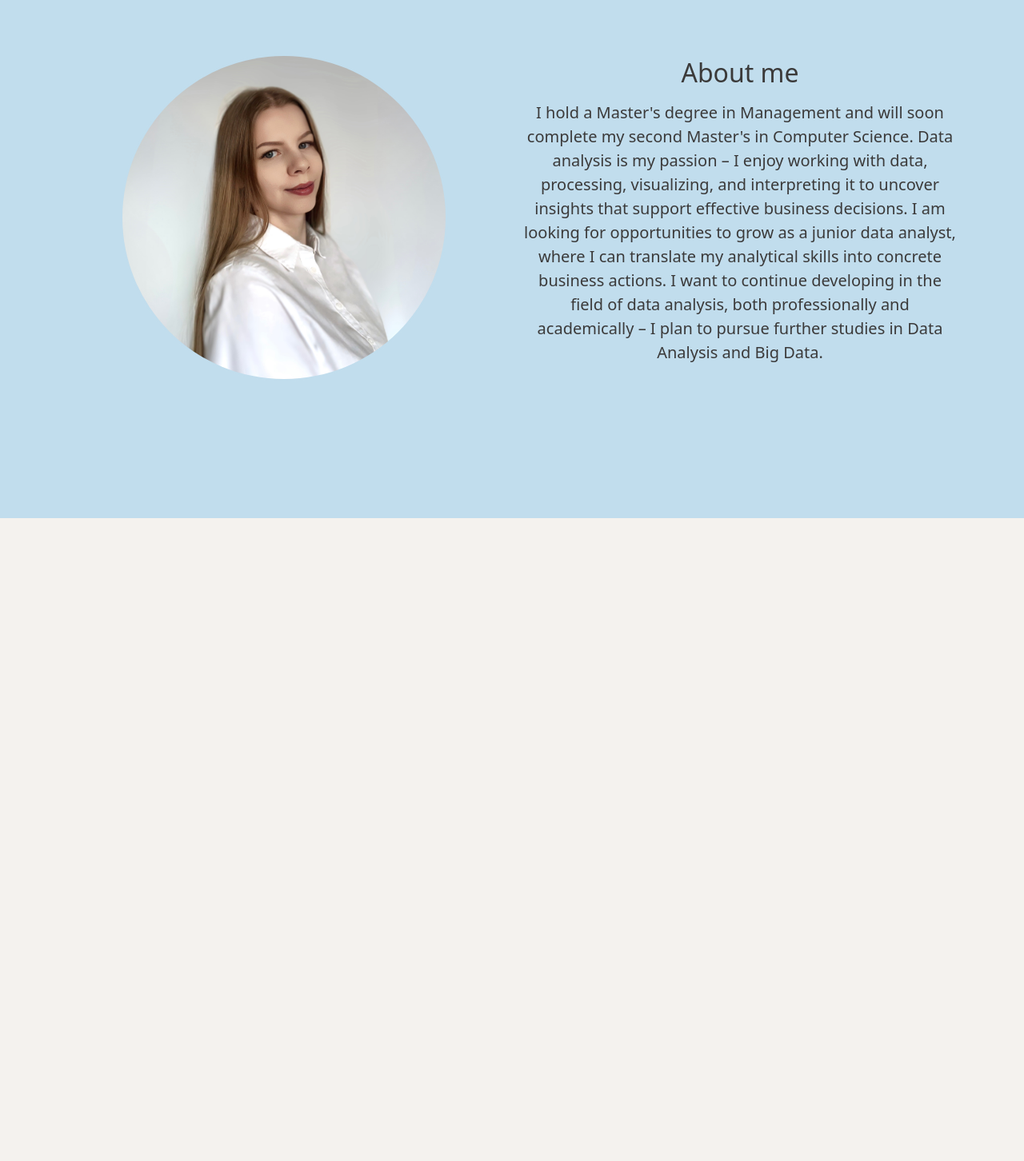
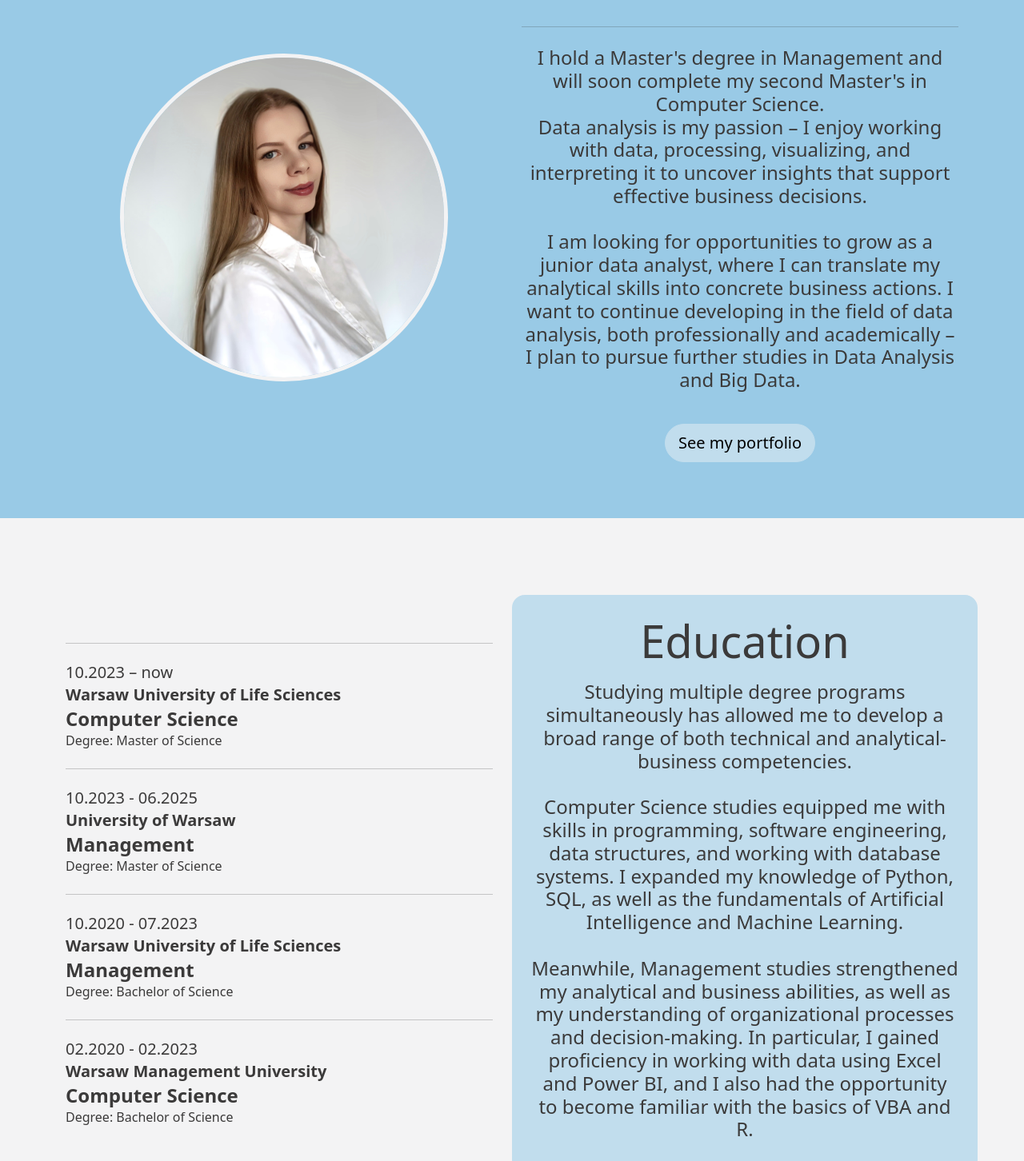
Before and after one commit to LauraSzymanska/portfolio, an Angular app: page /portfolio#/aboutme in a window 1280 px wide. Shown: the part 152-1604 px from the top of the page at 80% size. Before the commit the page ends 800 px from the top, so only its background shows below. Built offline with nearby package versions, Linux system fonts and the light colour scheme.

Commit message:
education section

```diff
--- a/src/styles/_variables.scss
+++ b/src/styles/_variables.scss
@@ -1,6 +1,7 @@
 $blue-dark: #99cae6;
 $blue-light: #c1dded;
 $beige: #f4f2ee;
+$white-gray: #f3f3f4;
 
 $text-primary: #3b3a3a;
 $text-secondary: #666464;
@@ -13,5 +14,6 @@ $theme-colors: (
   "secondary": $secondary,
   "beige": $beige,
   "light-blue": $blue-light,
-  "dark-blue": $blue-dark
+  "dark-blue": $blue-dark,
+  "white-gray": $white-gray
 );
--- a/src/views/aboutme/aboutme.component.html
+++ b/src/views/aboutme/aboutme.component.html
@@ -1,18 +1,75 @@
-<a href="" class="btn btn-secondary btn-lg position-fixed top-0 start-0 m-5">
+<button class="btn btn-secondary btn-lg position-fixed top-0 start-0 m-5" (click)="goBack()">
   < Back
-</a>
-<section id="about" class="bg-light-blue d-flex align-items-center" style="min-height: 100vh;">
+</button>
+
+<section id="about" class="bg-dark-blue d-flex align-items-center" style="min-height: 100vh;">
     <div class="container text-center">
       <div class="d-flex justify-content-start mb-4">
       </div>
       <div class="row align-items-center mt-5">
         <div class="col-md-6">
-          <img src="other/myphoto.jpg" alt="Me" class="img-fluid rounded-circle border border-3 border-secondary w-75">
+          <img src="other/myphoto.jpg" alt="Me" class="img-fluid rounded-circle border border-5 border-white-gray w-75">
         </div>
         <div class="col-md-6">
-          <h2>About me</h2>
-          <p class="fs-5 mt-3 text-center">I hold a Master's degree in Management and will soon complete my second Master's in Computer Science. Data analysis is my passion – I enjoy working with data, processing, visualizing, and interpreting it to uncover insights that support effective business decisions. I am looking for opportunities to grow as a junior data analyst, where I can translate my analytical skills into concrete business actions. I want to continue developing in the field of data analysis, both professionally and academically – I plan to pursue further studies in Data Analysis and Big Data.</p>
+          <h1 class="display-4">About me</h1>
+          <hr class="my-4" />
+          <p class="fs-4 mt-3 display-4 text-center">
+            I hold a Master's degree in Management and will soon complete my second Master's in Computer Science.
+          <br>Data analysis is my passion – I enjoy working with data, processing, visualizing, and interpreting it to uncover insights that support effective business decisions.
+          <br>
+          <br>I am looking for opportunities to grow as a junior data analyst, where I can translate my analytical skills into concrete business actions. I want to continue developing in the field of data analysis, both professionally and academically – I plan to pursue further studies in Data Analysis and Big Data.</p>
+          <a [routerLink]="['/portfolio']" class="btn btn-secondary btn-lg m-4 rounded-pill">See my portfolio</a>
         </div>
       </div>
     </div>
   </section>
+
+  <section id="education" class="bg-white-gray d-flex align-items-center" style="min-height: 100vh;">
+    <div class="container text-center">
+      <div class="d-flex justify-content-start mb-4">
+      </div>
+      <div class="row align-items-center mt-5 g-5">
+        <div class="col-md-6">
+          <hr class="my-4" />
+          <div class="mb-4">
+            <p class="mb-1 fs-5 display-4 text-start">10.2023 – now</p>
+            <p class="mb-1 fs-5 fw-semibold display-4 text-start">Warsaw University of Life Sciences</p>
+            <p class="mb-1 fs-4 fw-semibold display-4 text-start">Computer Science</p>
+            <p class="mb-0 fs-6 display-4 text-start">Degree: Master of Science</p>
+          </div>
+          <hr class="my-4" />
+          <div class="mb-4">
+            <p class="mb-1 fs-5 display-4 text-start">10.2023 - 06.2025</p>
+            <p class="mb-1 fs-5 fw-semibold display-4 text-start">University of Warsaw</p>
+            <p class="mb-1 fs-4 fw-semibold display-4 text-start">Management</p>
+            <p class="mb-0 fs-6 display-4 text-start">Degree: Master of Science</p>
+          </div>
+          <hr class="my-4" />
+          <div class="mb-4">
+            <p class="mb-1 fs-5 display-4 text-start">10.2020 - 07.2023</p>
+            <p class="mb-1 fs-5 fw-semibold display-4 text-start">Warsaw University of Life Sciences</p>
+            <p class="mb-1 fs-4 fw-semibold display-4 text-start">Management</p>
+            <p class="mb-0 fs-6 display-4 text-start">Degree: Bachelor of Science</p>
+          </div>
+          <hr class="my-4" />
+          <div class="mb-4">
+            <p class="mb-1 fs-5 display-4 text-start">02.2020 - 02.2023</p>
+            <p class="mb-1 fs-5 fw-semibold display-4 text-start">Warsaw Management University</p>
+            <p class="mb-1 fs-4 fw-semibold display-4 text-start">Computer Science</p>
+            <p class="mb-0 fs-6 display-4 text-start">Degree: Bachelor of Science</p>
+          </div>
+        </div>
+        <div class="col-md-6 bg-light-blue p-4 rounded-4">
+          <h1 class="display-4">Education</h1>
+          <p class="fs-4 mt-3 display-4 text-center">
+            Studying multiple degree programs simultaneously has allowed me to develop a broad range of both technical and analytical-business competencies.
+            <br>
+            <br><b>Computer Science</b> studies equipped me with skills in <b>programming, software engineering, data structures, and working with database systems</b>. I expanded my knowledge of <b>Python, SQL</b>, as well as the fundamentals of <b>Artificial Intelligence and Machine Learning</b>.
+            <br>
+            <br>Meanwhile, <b>Management</b> studies strengthened my <b>analytical and business abilities</b>, as well as my <b>understanding of organizational processes and decision-making</b>. In particular, I gained proficiency in working with data using <b>Excel</b> and <b>Power BI</b>, and I also had the opportunity to become familiar with the basics of <b>VBA</b> and <b>R</b>.
+          </p>
+        </div>
+
+      </div>
+    </div>
+  </section>
--- a/src/views/aboutme/aboutme.component.ts
+++ b/src/views/aboutme/aboutme.component.ts
@@ -1,11 +1,22 @@
 import { Component } from '@angular/core';
+import { RouterModule } from '@angular/router';
+import { Location } from '@angular/common';
 
 @Component({
   selector: 'app-aboutme',
-  imports: [],
+  imports: [
+    RouterModule
+  ],
   templateUrl: './aboutme.component.html',
   styleUrl: './aboutme.component.scss'
 })
 export class AboutmeComponent {
 
+  constructor(private location: Location) {}
+
+  goBack(): void {
+    this.location.back();
+  }
+
+
 }
--- a/src/views/portfolio/portfolio.component.html
+++ b/src/views/portfolio/portfolio.component.html
@@ -1,9 +1,9 @@
 <div class="container-fluid min-vh-100 py-5 bg-white">
     <div class="container text-center">
       <div class="d-flex justify-content-start mb-4">
-        <a href="" class="btn btn-secondary btn-lg">
+        <button class="btn btn-secondary btn-lg position-fixed top-0 start-0 m-5" (click)="goBack()">
           < Back
-        </a>
+        </button>
       </div>
       <h1 class="mb-5 display-4">Portfolio</h1>
 
--- a/src/views/portfolio/portfolio.component.ts
+++ b/src/views/portfolio/portfolio.component.ts
@@ -1,4 +1,5 @@
 import { Component } from '@angular/core';
+import { Location } from '@angular/common';
 
 @Component({
   selector: 'app-portfolio',
@@ -8,4 +9,11 @@ import { Component } from '@angular/core';
 })
 export class PortfolioComponent {
 
+  constructor(private location: Location) {}
+
+  goBack(): void {
+    this.location.back();
+  }
+
+
 }
```
